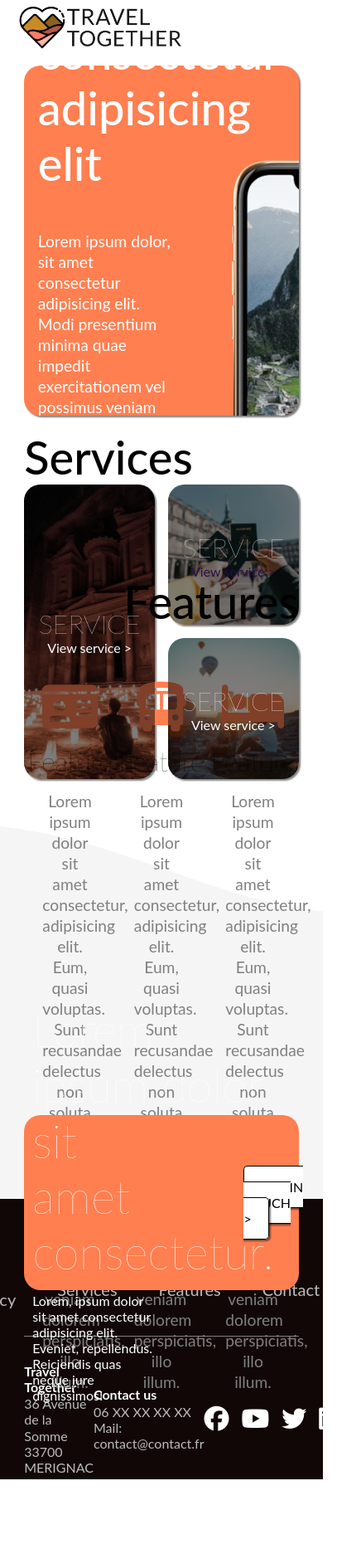
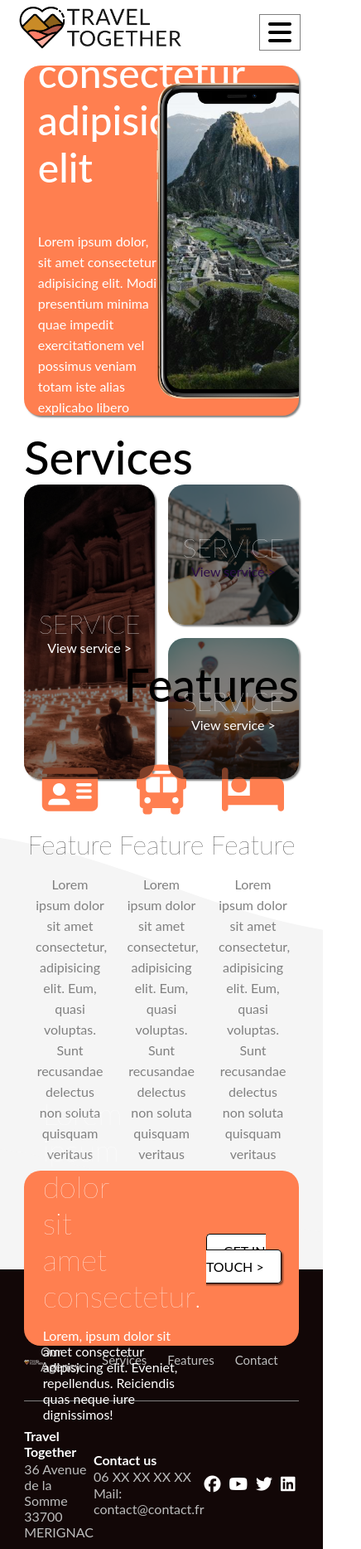
Before and after one commit to k-cpa/SCSS-exo-travel, a plain HTML site: page index.html in a window 390 px wide. Shown: the whole page at 83% size, 436 px wide, since content can reach past the window. Before the commit the page ends 1783 px from the top, so only its background shows below. Drawn offline with Linux system fonts and the light colour scheme.

Commit message:
responsive tablet - 800px

```diff
--- a/assets/scss/abstract/_keyframes.scss
+++ b/assets/scss/abstract/_keyframes.scss
@@ -10,3 +10,12 @@
       transform: translateY(0%);
     }
   }
+
+@keyframes phoneFadeInTablet {
+  0% {
+    transform: translateX(130%);
+  }
+  100% {
+    transform: translateX(0%);
+  }
+}
--- a/assets/scss/layout/_header.scss
+++ b/assets/scss/layout/_header.scss
@@ -45,7 +45,7 @@ header {
     .burger_wrapper  {
         @include mixin.flex($align: flex-start);
 
-        i {
+        .fa-bars {
             display: none;
             color: black;
             border: 1px solid grey;
--- a/assets/scss/responsive/_tablet.scss
+++ b/assets/scss/responsive/_tablet.scss
@@ -4,6 +4,16 @@
 
 
 @media screen and (max-width: 800px) {
+
+    /////////////////////////// HEADER
+
+    body {
+
+        .btn {
+            padding: 10px 20px;
+        }
+    }
+
 
     /////////////////////////// HEADER
 
@@ -15,13 +25,14 @@
         }
     }
 
+    header {
         .burger_wrapper {
             position: absolute;
             top: 0;
             right: 0;
             padding-right: 5%;
 
-        i {
+            .fa-bars {
                 display: revert;
 
                 &:hover {
@@ -40,5 +51,105 @@
             margin: .3rem;
             border-radius: 20px;
         }
+    }
+
+    /////////////////////////// LEARN
+
+    #learn_more {
+
+        .learn_card {
+
+            .learn_elements {
+                width: 55%;
+                padding-left: 5%;
+                // gap: 2em;
+
+                h2 {
+                    font-size: 3em;
+                }
+
+                p {
+                    font-size: 1em;
+                }
+            }
+
+            .img_wrapper {
+                width: 45%;
+
+                img {
+                    position: static;
+                    left: auto;
+                    top: auto;
+                    width: 200px;
+                    animation: phoneFadeInTablet 1s ease-in-out;
+                }
+            }
+        }
+    }
+
+    /////////////////////////// FEATURES
+
+    #features {
+        height: 70vh;
+        .features_container {
+
+            .features_cards {
+                margin-bottom: 10%;
+
+
+                p {
+                    width: 100%;
+                    font-size: 1em;
+                }
+            }
+        }
+    }
+
+    #features {
+
+        .touch {
+
+            .touch_elements {
+                width: 55%;
+                h2 {
+                    font-size: 2.3em;
+                    width: 70%;
+                }
+
+                p {
+                    width: 100%;
+                }
+            }
+
+            .btn_wrapper {
+                width: 30%;
+            }
+        }
+    }
+
+    footer {
+        img {
+            width: 70%;
+        }
+
+        i {
+            font-size: 20px;
+            padding-right: 10px;
+        }
+
+        .elements_wrapper {
+
+            #top_footer {
+
+                nav {
+
+                    a {
+                        margin-right: 25px;
+                        font-size: 15px;
+                    }
+                }
+            }
+        }
+    }
 
 }
```
Also changed, not shown: assets/css/style.css, 1 other file. Lines whose indentation alone changed are shown as unchanged.
